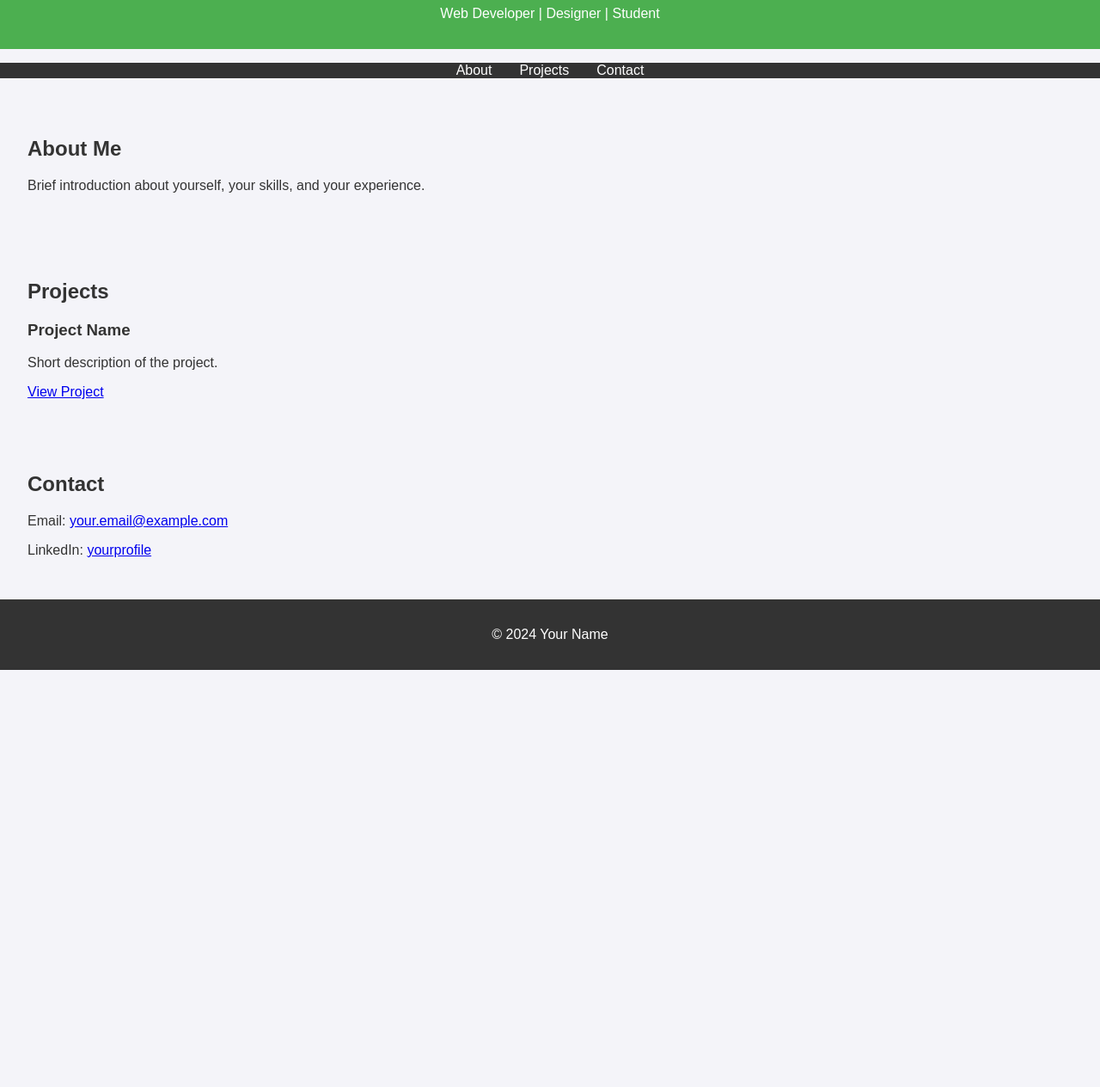
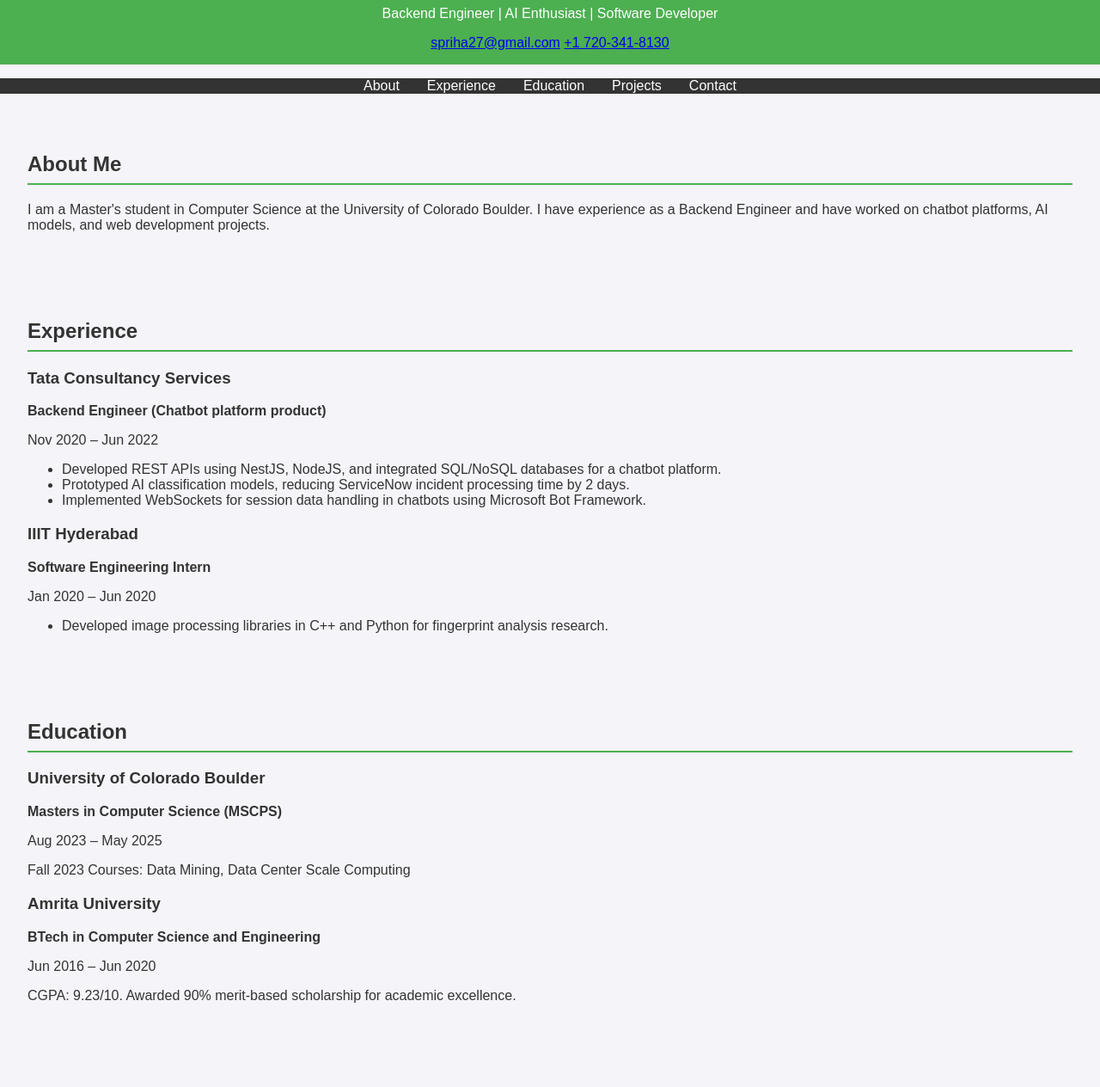
Before and after one commit to spriha27/spriha27.github.io, a plain HTML site: page index.html in a window 1280 px wide. Shown: the part 89-1353 px from the top of the page at 86% size. Before the commit the page ends 868 px from the top, so only its background shows below. Drawn offline with Linux system fonts and the light colour scheme.

Commit message:
Add personal info

```diff
--- a/index.html
+++ b/index.html
@@ -3,18 +3,22 @@
 <head>
     <meta charset="UTF-8">
     <meta name="viewport" content="width=device-width, initial-scale=1.0">
-    <title>Your Name - Portfolio</title>
+    <title>Spriha Mandal - Portfolio</title>
     <link rel="stylesheet" href="style.css">
 </head>
 <body>
     <header>
-        <h1>Your Name</h1>
-        <p>Web Developer | Designer | Student</p>
+        <h1>Spriha Mandal</h1>
+        <p>Backend Engineer | AI Enthusiast | Software Developer</p>
+        <a href="mailto:spriha27@gmail.com">spriha27@gmail.com</a>
+        <a href="tel:+17203418130">+1 720-341-8130</a>
     </header>
 
     <nav>
         <ul>
             <li><a href="#about">About</a></li>
+            <li><a href="#experience">Experience</a></li>
+            <li><a href="#education">Education</a></li>
             <li><a href="#projects">Projects</a></li>
             <li><a href="#contact">Contact</a></li>
         </ul>
@@ -22,26 +26,76 @@
 
     <section id="about">
         <h2>About Me</h2>
-        <p>Brief introduction about yourself, your skills, and your experience.</p>
+        <p>I am a Master's student in Computer Science at the University of Colorado Boulder. I have experience as a Backend Engineer and have worked on chatbot platforms, AI models, and web development projects.</p>
+    </section>
+
+    <section id="experience">
+        <h2>Experience</h2>
+        <div class="job">
+            <h3>Tata Consultancy Services</h3>
+            <p><strong>Backend Engineer (Chatbot platform product)</strong></p>
+            <p>Nov 2020 – Jun 2022</p>
+            <ul>
+                <li>Developed REST APIs using NestJS, NodeJS, and integrated SQL/NoSQL databases for a chatbot platform.</li>
+                <li>Prototyped AI classification models, reducing ServiceNow incident processing time by 2 days.</li>
+                <li>Implemented WebSockets for session data handling in chatbots using Microsoft Bot Framework.</li>
+            </ul>
+        </div>
+
+        <div class="job">
+            <h3>IIIT Hyderabad</h3>
+            <p><strong>Software Engineering Intern</strong></p>
+            <p>Jan 2020 – Jun 2020</p>
+            <ul>
+                <li>Developed image processing libraries in C++ and Python for fingerprint analysis research.</li>
+            </ul>
+        </div>
+    </section>
+
+    <section id="education">
+        <h2>Education</h2>
+        <div class="edu">
+            <h3>University of Colorado Boulder</h3>
+            <p><strong>Masters in Computer Science (MSCPS)</strong></p>
+            <p>Aug 2023 – May 2025</p>
+            <p>Fall 2023 Courses: Data Mining, Data Center Scale Computing</p>
+        </div>
+
+        <div class="edu">
+            <h3>Amrita University</h3>
+            <p><strong>BTech in Computer Science and Engineering</strong></p>
+            <p>Jun 2016 – Jun 2020</p>
+            <p>CGPA: 9.23/10. Awarded 90% merit-based scholarship for academic excellence.</p>
+        </div>
     </section>
 
     <section id="projects">
         <h2>Projects</h2>
         <div class="project">
-            <h3>Project Name</h3>
-            <p>Short description of the project.</p>
-            <a href="link-to-project">View Project</a>
+            <h3><a href="https://link.springer.com/chapter/10.1007/978-981-16-0401-0_24" target="_blank">Speech2Image</a></h3>
+            <p>An audio-conditioned image generation model utilizing the Pix2Pix model, presented in the International Advanced Computing Conference 2020.</p>
+        </div>
+
+        <div class="project">
+            <h3><a href="https://spriha-chat-app.herokuapp.com/" target="_blank">Chat Room with WebSockets</a></h3>
+            <p>A chatroom app built with WebSockets (socket.io) in NodeJS, allowing real-time communication and location sharing.</p>
+        </div>
+
+        <div class="project">
+            <h3>PlanMyDay, GenAI Day Scheduler App</h3>
+            <p>Developing a web app using AI to create optimized daily schedules for busy individuals, integrating features like dynamic rescheduling and Google/Outlook calendar synchronization.</p>
         </div>
     </section>
 
     <section id="contact">
         <h2>Contact</h2>
-        <p>Email: <a href="mailto:your.email@example.com">your.email@example.com</a></p>
-        <p>LinkedIn: <a href="https://www.linkedin.com/in/yourprofile" target="_blank">yourprofile</a></p>
+        <p>Email: <a href="mailto:spriha27@gmail.com">spriha27@gmail.com</a></p>
+        <p>LinkedIn: <a href="https://linkedin.com/in/spriha27" target="_blank">linkedin.com/in/spriha27</a></p>
+        <p>GitHub: <a href="https://github.com/spriha27" target="_blank">github.com/spriha27</a></p>
     </section>
 
     <footer>
-        <p>&copy; 2024 Your Name</p>
+        <p>&copy; 2024 Spriha Mandal</p>
     </footer>
 </body>
 </html>
--- a/style.css
+++ b/style.css
@@ -34,6 +34,11 @@ section {
     padding: 2rem;
 }
 
+h2 {
+    border-bottom: 2px solid #4CAF50;
+    padding-bottom: 0.5rem;
+}
+
 footer {
     text-align: center;
     padding: 1rem;
```
